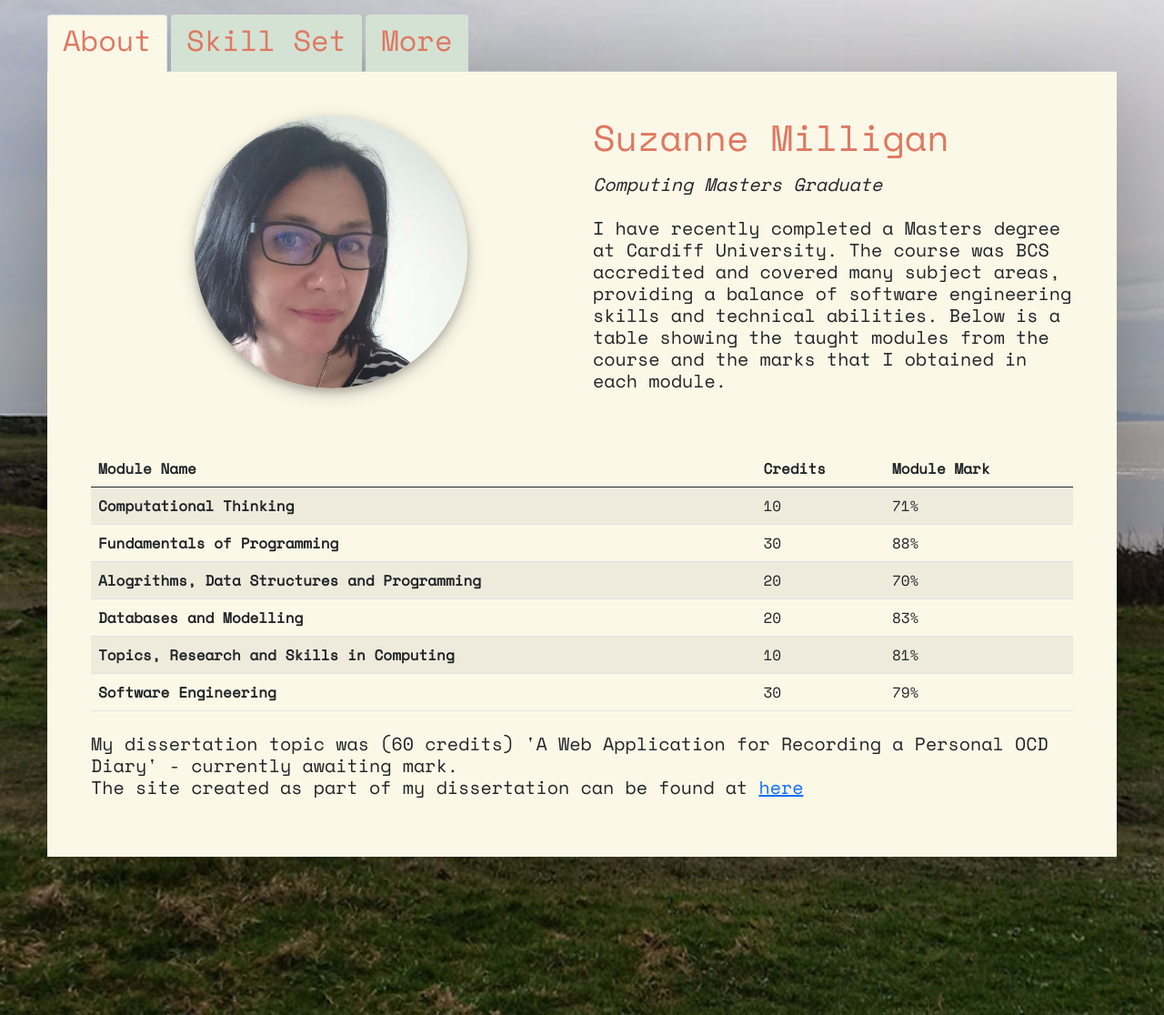
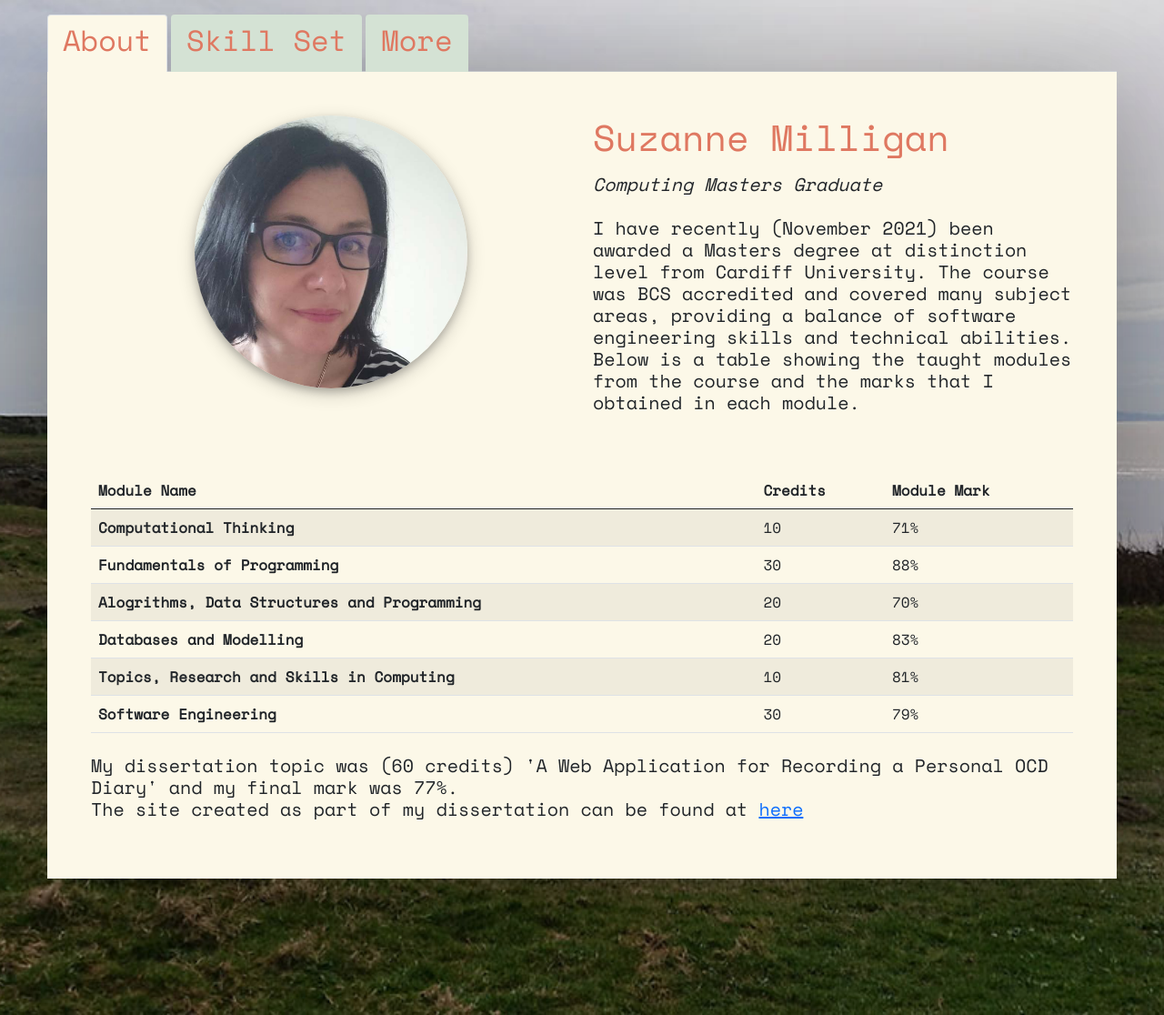
Before and after one commit to milligans/diss, a Flask app: page / in a window 1280 px wide. Shown: the whole page at 91% size. Run offline with Flask 2, Linux system fonts and the light colour scheme; some libraries are stand-ins or nearby versions.

Commit message:
updated Masters degree results and current employment

```diff
--- a/app/templates/index.html
+++ b/app/templates/index.html
@@ -23,7 +23,7 @@
         </div>
         <div class="col-12 col-md-6" id ="spiel">
                 <h1>Suzanne Milligan</h1>
-                <p><h5><em>Computing Masters Graduate</em><br><br> I have recently completed a Masters degree at Cardiff University. The course was BCS accredited and covered many subject areas, providing
+                <p><h5><em>Computing Masters Graduate</em><br><br> I have recently (November 2021) been awarded a Masters degree at distinction level from Cardiff University. The course was BCS accredited and covered many subject areas, providing
                     a balance of software engineering skills and technical abilities. Below is a table showing the taught modules from the course and the marks that I obtained in each module. <br></p></h5>
         </div>
    </div>
@@ -71,7 +71,7 @@
              </tbody>
          </table>
      </div>
-         <p><h5>My dissertation topic was (60 credits) 'A Web Application for Recording a Personal OCD Diary' - currently awaiting mark.<br>
+         <p><h5>My dissertation topic was (60 credits) 'A Web Application for Recording a Personal OCD Diary' and my final mark was 77%.<br>
             The site created as part of my dissertation can be found at <a href ="https://ocddiary.herokuapp.com">here</a>
      </h5></p>
 
@@ -91,6 +91,12 @@
                    <th>Company</th>
                </tr>
            </thead>
+           <tr>
+               <td>Jan 2022 - present</td>
+               <td>System Support & Software Developer</td>
+               <td>Diverse Cymru, Cardiff</td>
+           </tr>
+           <tr>
 
                 <td>May 2017- Mar 2020</td>
                 <td>ICT Schools Engineer</td>
```
